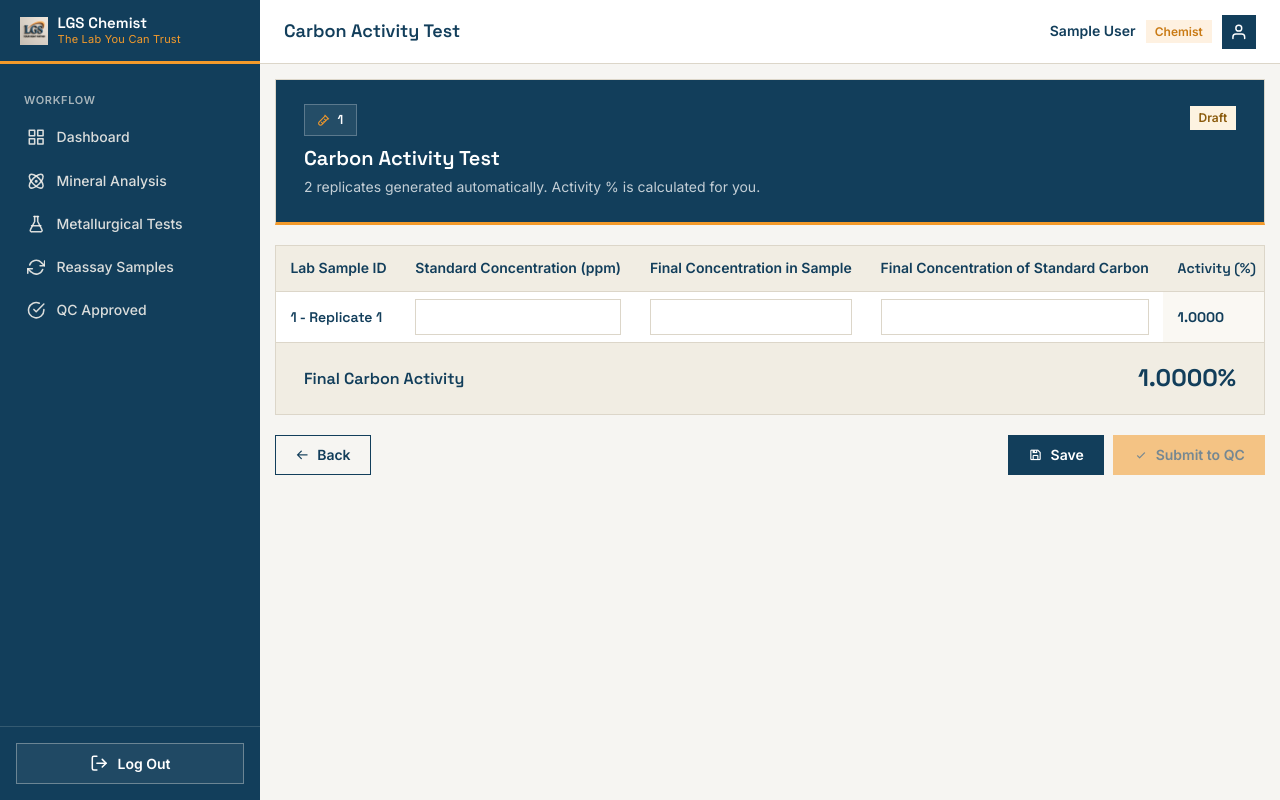
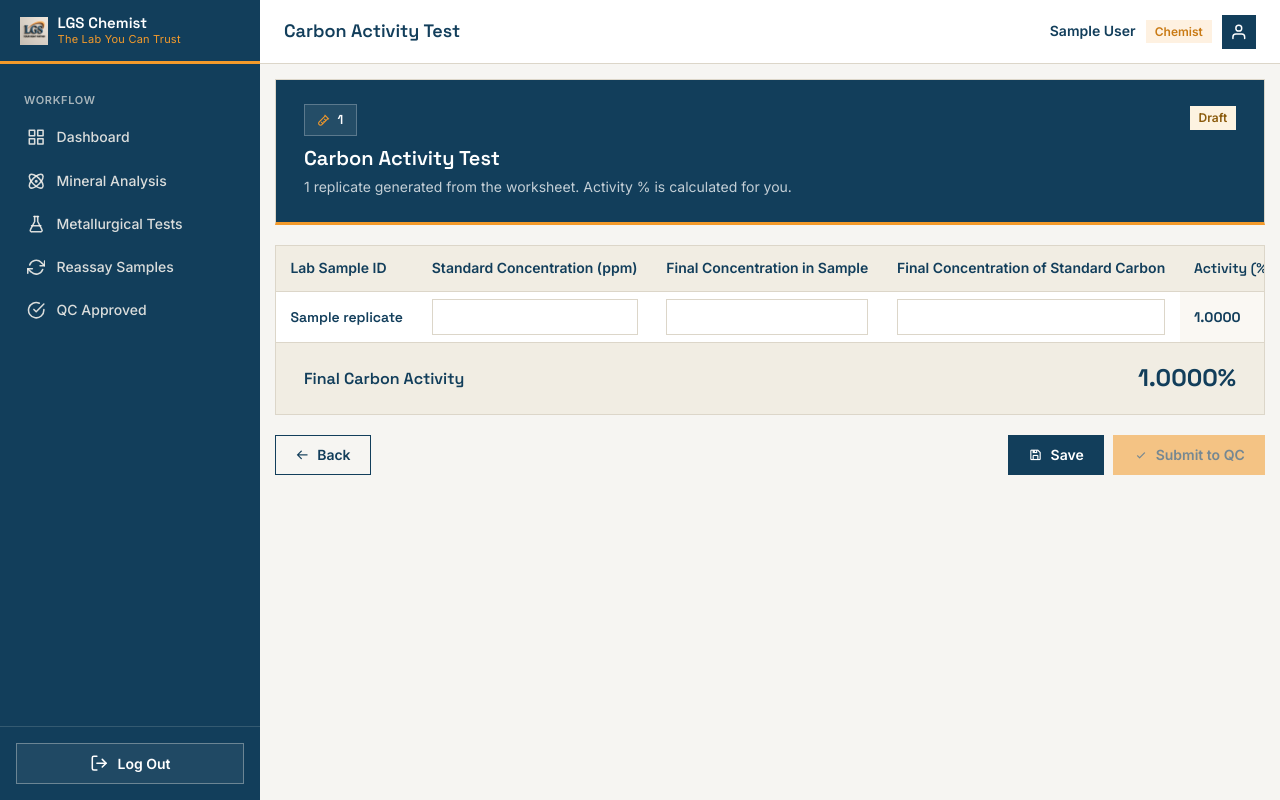
Before and after one commit to AudoWrld/lgs_website, a Django app: template chemist/templates/chemist/carbon_activity_entry.html in a window 1280 px wide. Run offline with Django 5.2, Linux system fonts and the light colour scheme; a user stored in the database is signed in; tables that the repository leaves empty hold one stand-in row (values such as "Sample post"); the template is opened without the code that fills it: values that come from a table or form of the project are taken from there, most other values are stand-ins (such as "Sample title", 1, 10 or a date in 2020).

Commit message:
Update carbon activity entry template: enhance replicate display and improve input accessibility

```diff
--- a/chemist/templates/chemist/carbon_activity_entry.html
+++ b/chemist/templates/chemist/carbon_activity_entry.html
@@ -46,7 +46,7 @@
   <div class="entry-header-main">
     <span class="entry-id-badge"><i class='bx bx-test-tube' aria-hidden="true"></i> {{ lab_id }}</span>
     <h2>Carbon Activity Test</h2>
-    <p>2 replicates generated automatically. Activity % is calculated for you.</p>
+    <p>{{ replicates|length }} replicate{{ replicates|length|pluralize }} generated from the worksheet. Activity % is calculated for you.</p>
   </div>
   <div class="entry-header-status">
     {% if entry.status == "READY_FOR_SUBMISSION" %}
@@ -77,12 +77,12 @@
         <tbody>
           {% for replicate in replicates %}
           <tr>
-            <td class="entry-lab-id">{{ lab_id }} - Replicate {{ replicate.replicate_number }}</td>
-            <td><input type="number" step="any" min="0" name="rep{{ replicate.replicate_number }}_standard" aria-label="Standard concentration, replicate {{ replicate.replicate_number }}" value="{{ replicate.standard_concentration|default_if_none:''|unlocalize }}" {% if read_only %}disabled{% endif %}></td>
-            <td><input type="number" step="any" min="0" name="rep{{ replicate.replicate_number }}_final_sample" aria-label="Final concentration in sample, replicate {{ replicate.replicate_number }}" value="{{ replicate.final_concentration_sample|default_if_none:''|unlocalize }}" {% if read_only %}disabled{% endif %}></td>
-            <td><input type="number" step="any" min="0" name="rep{{ replicate.replicate_number }}_final_standard" aria-label="Final concentration of standard carbon, replicate {{ replicate.replicate_number }}" value="{{ replicate.final_concentration_standard|default_if_none:''|unlocalize }}" {% if read_only %}disabled{% endif %}></td>
+            <td class="entry-lab-id">{{ replicate.label }}</td>
+            <td><input type="number" step="any" min="0" name="rep{{ replicate.replicate_number }}_standard" aria-label="Standard concentration, {{ replicate.label }}" value="{{ replicate.standard_concentration|default_if_none:''|unlocalize }}" {% if read_only %}disabled{% endif %}></td>
+            <td><input type="number" step="any" min="0" name="rep{{ replicate.replicate_number }}_final_sample" aria-label="Final concentration in sample, {{ replicate.label }}" value="{{ replicate.final_concentration_sample|default_if_none:''|unlocalize }}" {% if read_only %}disabled{% endif %}></td>
+            <td><input type="number" step="any" min="0" name="rep{{ replicate.replicate_number }}_final_standard" aria-label="Final concentration of standard carbon, {{ replicate.label }}" value="{{ replicate.final_concentration_standard|default_if_none:''|unlocalize }}" {% if read_only %}disabled{% endif %}></td>
             <td class="entry-col-result" data-result="activity" data-rep="{{ replicate.replicate_number }}">{% if replicate.activity_percent is not None %}{{ replicate.activity_percent|floatformat:4 }}{% else %}—{% endif %}</td>
-            <td><input type="text" name="rep{{ replicate.replicate_number }}_remarks" aria-label="Remarks, replicate {{ replicate.replicate_number }}" value="{{ replicate.remarks }}" {% if read_only %}disabled{% endif %}></td>
+            <td><input type="text" name="rep{{ replicate.replicate_number }}_remarks" aria-label="Remarks, {{ replicate.label }}" value="{{ replicate.remarks }}" {% if read_only %}disabled{% endif %}></td>
           </tr>
           {% endfor %}
         </tbody>
```
